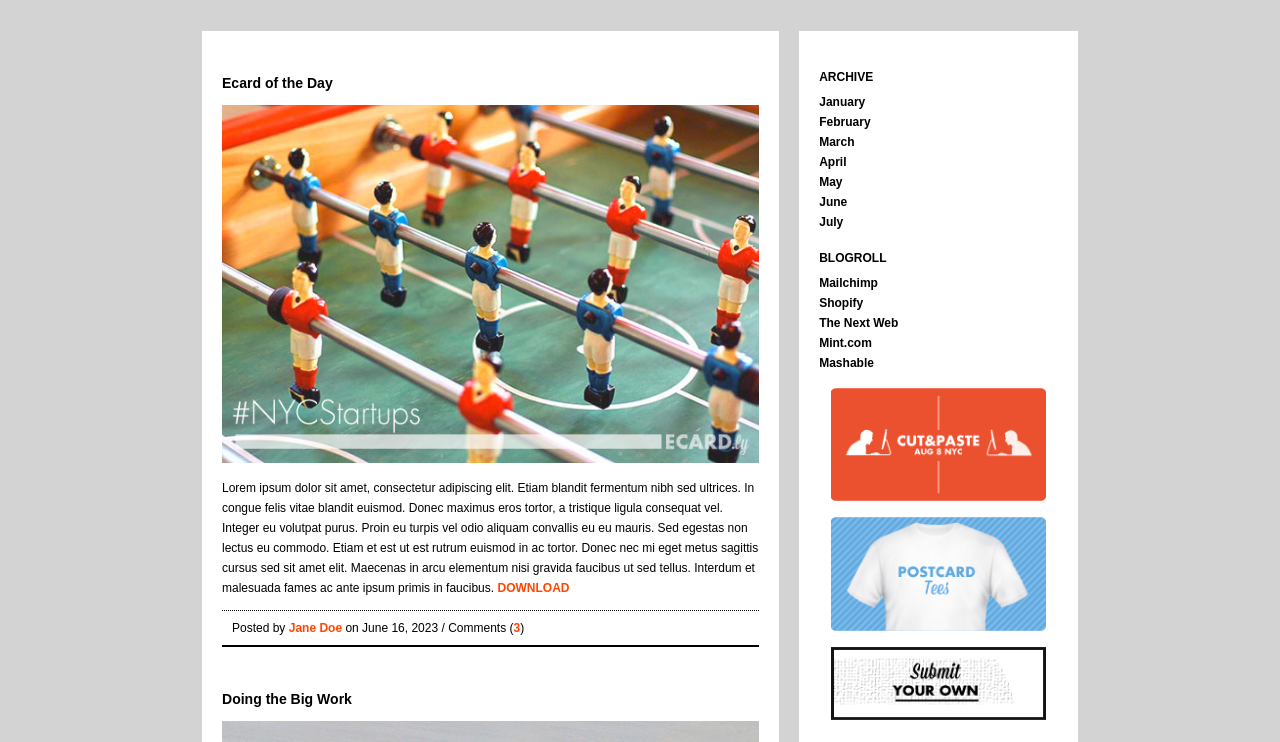
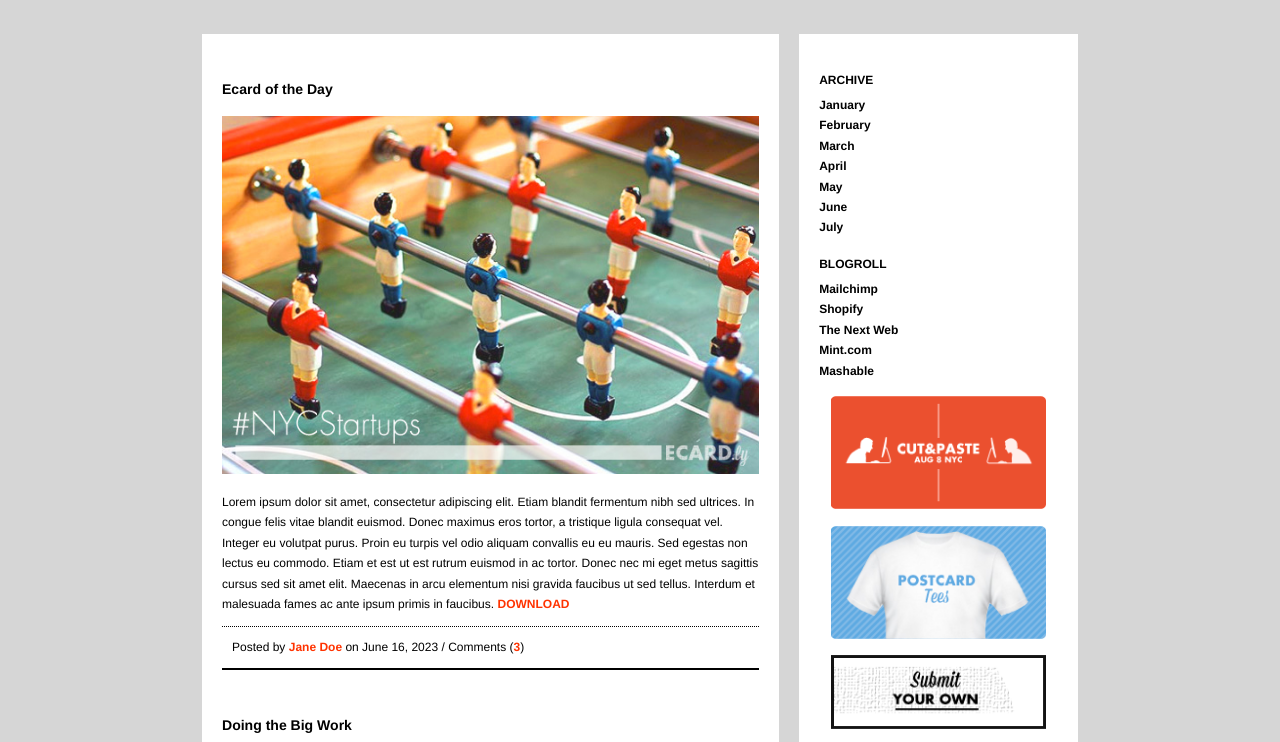
Before and after one commit to cynthiaobia/wk1-day4-hw, a website: page index.html in a window 1280 px wide. Shown: the part 210-952 px from the top of the page. Drawn offline with Linux system fonts and the light colour scheme.

Commit message:
Edited CSS with tips

```diff
--- a/style.css
+++ b/style.css
@@ -1,10 +1,13 @@
 body {
-  background-color: lightgray;
+  background-color: #d6d6d6;
   background-image: url("background.jpg");
   background-repeat: repeat-x;
   background-size: 325px;
   margin: 0 auto;
   padding: 0;
+  font-family: Helvetica, Arial, sans-serif;
+  font-size: 12px;
+  line-height: 1.7;
   text-align: center;
 }
 
@@ -38,17 +41,17 @@ aside {
   flex: 30%;
   padding: 20px;
   margin: 10px;
-  font-family: Arial, Helvetica, sans-serif;
+  font-family: Helvetica, Arial, sans-serif;
   font-weight: bold;
   font-size: 12px;
-  line-height: 20px;
+  line-height: 1.7;
   align-self: flex-start;
 }
 
 article {
   margin: 10px auto;
   padding: 10px;
-  font-family: Arial, Helvetica, sans-serif;
+  font-family: Helvetica, Arial, sans-serif;
   font-size: 12px;
 }
 
@@ -57,13 +60,13 @@ article img {
 }
 
 article p {
-  font-family: Arial, Helvetica, sans-serif;
+  font-family: Helvetica, Arial, sans-serif;
   font-size: 12px;
-  line-height: 20px;
+  line-height: 1.7;
 }
 
 article a {
-  color: orangered;
+  color: #ff3300;
   font-weight: bold;
   text-decoration: none;
 }
@@ -80,7 +83,7 @@ article blockquote {
 }
 
 h1 {
-  font-family: Arial, Helvetica, sans-serif;
+  font-family: Helvetica, Arial, sans-serif;
   font-weight: bold;
 }
 
```
